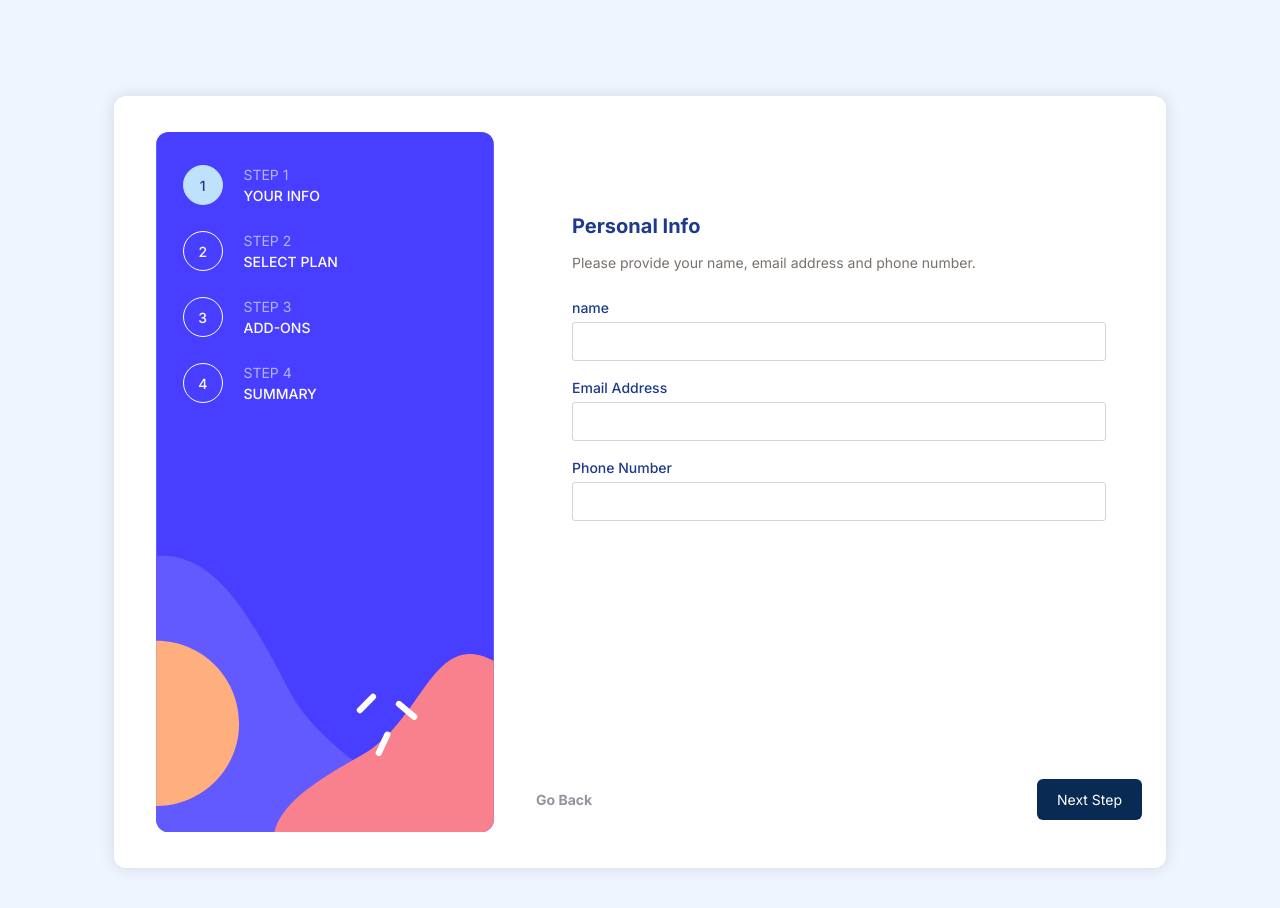
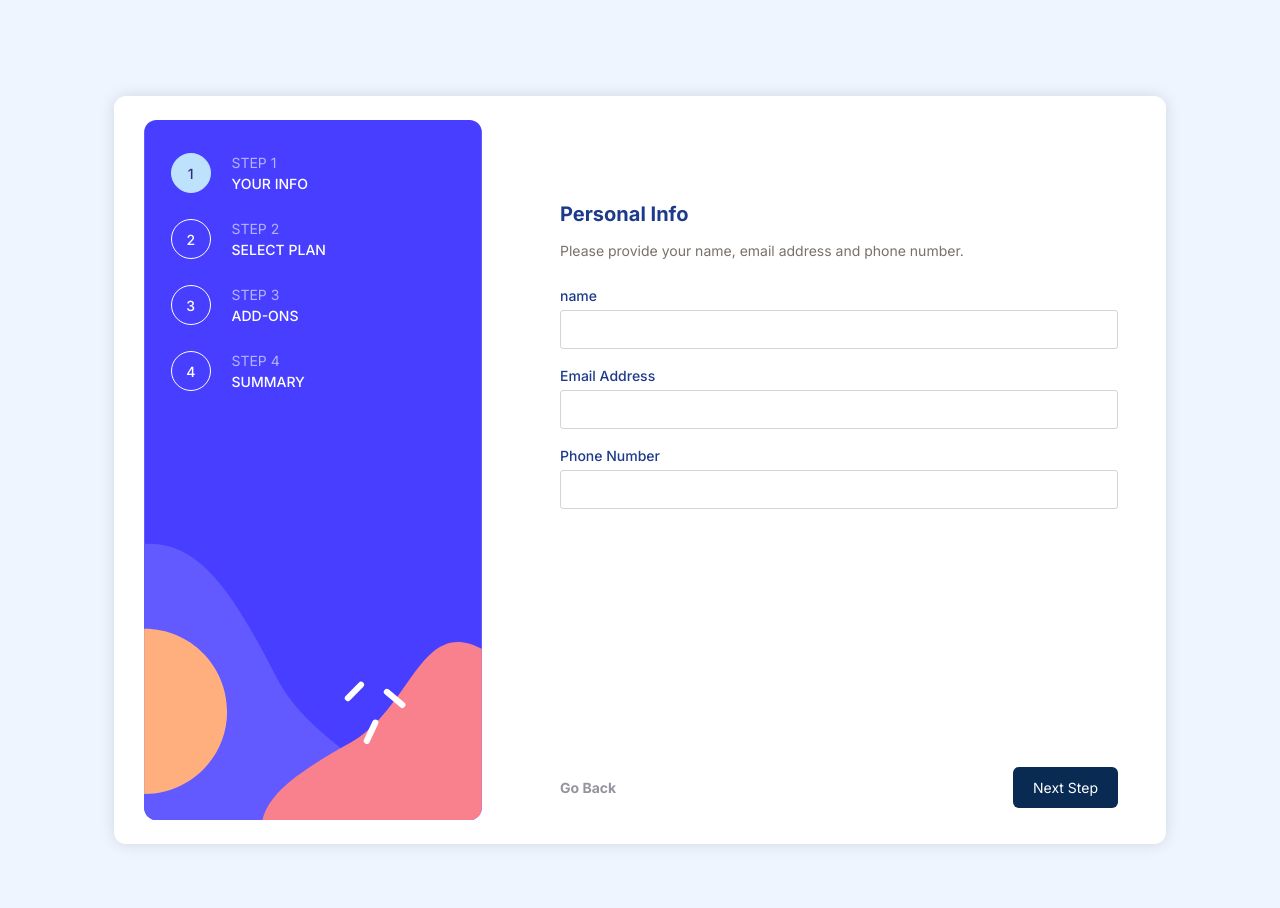
Before and after one commit to gm2870/react-stepper, a Next.js app: page / in a window 1280 px wide. Shown: the top 908 px of the page. Built offline with nearby package versions, Linux system fonts and the light colour scheme.

Commit message:
refacored stepper

```diff
--- a/app/globals.css
+++ b/app/globals.css
@@ -55,3 +55,10 @@ body {
   color: var(--gray);
   font-weight: 700;
 }
+
+.card {
+  background-color: var(--white);
+  border-radius: 12px;
+  overflow: hidden;
+  box-shadow: 0 0 1rem rgba(0, 0, 0, 0.122);
+}
--- a/app/page.tsx
+++ b/app/page.tsx
@@ -1,24 +1,9 @@
-'use client';
-
 import Stepper from '@/components/Stepper/Stepper';
-import Card from '@/components/ui/Card/Card';
-import useIsMobile from '@/hooks/useIsMobile';
 
 export default function Home() {
-  const isMobile = useIsMobile();
   return (
     <main className="relative md:container flex min-h-screen flex-col items-center justify-between md:p-6 lg:py-24">
-      {!isMobile ? (
-        <div className="w-full hidden md:block">
-          <Card>
-            <Stepper isMobile={isMobile} />
-          </Card>
-        </div>
-      ) : (
-        <div className="w-full h-full block md:hidden">
-          <Stepper isMobile={isMobile} />
-        </div>
-      )}
+      <Stepper />
     </main>
   );
 }
--- a/components/Stepper/Buttons/Buttons.tsx
+++ b/components/Stepper/Buttons/Buttons.tsx
@@ -7,7 +7,7 @@ type ButtonsProps = {
 
 const Buttons = ({ next, previous }: ButtonsProps) => {
   return (
-    <div className="absolute md:relative bottom-0 w-full bg-white p-3 flex justify-between">
+    <div className="absolute md:relative bottom-0 w-full bg-white py-3 px-6 md:px-12 flex justify-between">
       <Button onClick={previous} color="gray">
         Go Back
       </Button>
--- a/components/Stepper/Step-two/Step-two.tsx
+++ b/components/Stepper/Step-two/Step-two.tsx
@@ -1,54 +1,67 @@
 import PlanCard from '@/components/ui/Plan-card/Plan-card';
 import PlanToggle from '@/components/ui/Plan-toggle/Plan-toggle';
 import { useState } from 'react';
+import { UseFormRegister } from 'react-hook-form';
 
 type PlanType = 'MONTHLY' | 'YEARLY';
+const plans = [
+  {
+    id: '_1',
+    price: 9,
+    icon: 'arcade',
+    title: 'Arcade',
+    type: 'MONTHLY',
+  },
+  {
+    id: '_2',
+    price: 12,
+    icon: 'advanced',
+    title: 'Advanced',
+    type: 'MONTHLY',
+  },
+  {
+    id: '_3',
+    price: 19,
+    icon: 'pro',
+    title: 'Pro',
+    type: 'MONTHLY',
+  },
+];
 const StepTwo = () => {
   const [planType, setPlanType] = useState<PlanType>('MONTHLY');
+
+  const [plan, setPlan] = useState<string>('_1');
+
   const toggleHandler = () => {
     setPlanType((prev) => {
       if (prev === 'MONTHLY') return 'YEARLY';
       return 'MONTHLY';
     });
   };
+
+  const changePlanHandler = (id: string) => {
+    setPlan(id);
+  };
+
   return (
     <div className="p-6 md:pt-20 md:px-12 h-full">
-      <div>
       <h1 className="text-blue-900 text-xl font-bold">Select your plan</h1>
       <p className="mt-3 mb-6 text-stone-500">
         You have the option of monthly or yearly plan.
       </p>
       <form className="flex my-2 w-full">
-          <div className="mr-2 w-full">
+        {plans.map((p) => (
+          <div key={p.id} className="mr-2 last-of-type:mr-0 w-full">
             <PlanCard
-              price={9}
-              title="Arcade"
-              icon="arcade"
+              changePlan={(id: string) => changePlanHandler(id)}
+              {...p}
+              selected={p.id === plan}
               type={planType}
-              selected={false}
             />
           </div>
-          <div className="mx-2 w-full">
-            <PlanCard
-              price={12}
-              title="Advanced"
-              icon="advanced"
-              type={planType}
-              selected={true}
-            />
-          </div>
-          <div className="ml-2 w-full">
-            <PlanCard
-              price={15}
-              title="Pro"
-              icon="pro"
-              type={planType}
-              selected={false}
-            />
-          </div>
+        ))}
       </form>
       <PlanToggle toggleHandler={toggleHandler} type={planType} />
-      </div>
     </div>
   );
 };
--- a/components/Stepper/Stepper.tsx
+++ b/components/Stepper/Stepper.tsx
@@ -1,7 +1,6 @@
 'use client';
 import { useState } from 'react';
 import Sidebar from './Sidebar/Sidebar';
-import Card from '../ui/Card/Card';
 import StepTwo from './Step-two/Step-two';
 import StepThree from './Step-three/Step-three';
 import StepFour from './Step-four/Step-four';
@@ -10,12 +9,40 @@ import StepOne from './Step-one/Step-one';
 import { yupResolver } from '@hookform/resolvers/yup';
 import { useForm } from 'react-hook-form';
 import * as Yup from 'yup';
+import useIsMobile from '@/hooks/useIsMobile';
 
-const Stepper = ({ isMobile }: { isMobile: boolean }) => {
+const Stepper = () => {
+  const [data, setData] = useState({
+    personalInfo: {
+      name: '',
+      email: '',
+      phone: '',
+    },
+    plan: {
+      id: '',
+      type: 'MONTHLY',
+    },
+  });
   const [step, setStep] = useState(1);
+
   const changeStepHandler = async (step: number) => {
     const isValid = await trigger(['name', 'email', 'phone']);
     if (!isValid) return;
+    switch (step) {
+      case 2:
+        const personalInfo = watch();
+        setData((prev) => ({
+          ...prev,
+          personalInfo,
+        }));
+        break;
+      case 3:
+        // update plan of data
+        break;
+
+      default:
+        break;
+    }
     if (step > 4 || step < 1) {
       return;
     }
@@ -36,6 +63,7 @@ const Stepper = ({ isMobile }: { isMobile: boolean }) => {
     trigger,
     getFieldState,
     formState: { errors },
+    watch,
   } = useForm({
     resolver: yupResolver(validationSchema),
     reValidateMode: 'onChange',
@@ -59,31 +87,24 @@ const Stepper = ({ isMobile }: { isMobile: boolean }) => {
     default:
       break;
   }
+  const isMobile = useIsMobile();
+  return (
+    <div className={`${!isMobile ? 'card' : ''} w-full md:flex h-full`}>
+      <Sidebar step={step} changeStep={changeStepHandler} />
 
-  return (
-    <div className="md:flex h-full">
-      <Sidebar step={step} changeStep={changeStepHandler} />
-      {!isMobile ? (
-        <>
-          <div className="flex flex-col justify-between w-full md:py-6">
+      <div className="w-full flex flex-col justify-between md:py-6">
+        <div
+          className={`${
+            isMobile ? 'card' : ''
+          } relative z-20 -mt-24 md:mt-0 mx-4 md:mx-0`}
+        >
           {activeStep}
+        </div>
         <Buttons
           next={() => changeStepHandler(step + 1)}
           previous={() => changeStepHandler(step - 1)}
         />
       </div>
-        </>
-      ) : (
-        <>
-          <div className="flex flex-col h-full justify-between relative z-20 -mt-24 mx-4 md:hidden">
-            <Card>{activeStep}</Card>
-          </div>
-          <Buttons
-            next={() => changeStepHandler(step + 1)}
-            previous={() => changeStepHandler(step - 1)}
-          />
-        </>
-      )}
     </div>
   );
 };
--- a/components/ui/Card/Card.tsx
+++ /dev/null
@@ -1,11 +0,0 @@
-import { PropsWithChildren } from 'react';
-
-const Card = ({ children }: PropsWithChildren) => {
-  return (
-    <div className="w-full bg-[white] shadow-[0_0_1rem_rgba(0,0,0,0.122)] rounded-xl md:p-3">
-      {children}
-    </div>
-  );
-};
-
-export default Card;
--- a/components/ui/Input/Input.tsx
+++ b/components/ui/Input/Input.tsx
@@ -18,8 +18,10 @@ const Input = ({ label, control, state }: InputProps) => {
         required
         {...control}
         className={`${
-          state?.invalid ? 'border-red-600' : 'outline-blue-900'
-        } w-full rounded-[3px] outline-1 border p-2 border-stone-300`}
+          state?.invalid
+            ? 'border-red-600 border-red-600'
+            : 'outline-blue-900 border-stone-300'
+        } w-full focus:outline-blue-900 rounded-[3px] outline-1 border p-2`}
         type="text"
       />
     </>
--- a/components/ui/Plan-card/Plan-card.tsx
+++ b/components/ui/Plan-card/Plan-card.tsx
@@ -1,16 +1,28 @@
 import Image from 'next/image';
+import { MouseEventHandler } from 'react';
 
 type PlanCardProps = {
+  id: string;
   price: number;
   icon: string;
   title: string;
-  type: 'MONTHLY' | 'YEARLY';
+  type: string;
   selected: boolean;
+  changePlan: (id: string) => void;
 };
-const PlanCard = ({ price, icon, title, type, selected }: PlanCardProps) => {
+const PlanCard = ({
+  id,
+  price,
+  icon,
+  title,
+  type,
+  selected,
+  changePlan,
+}: PlanCardProps) => {
   const planType = type === 'MONTHLY' ? 'mo' : 'yr';
   return (
     <div
+      onClick={() => changePlan(id)}
       className={`${
         selected ? 'border-blue-900 bg-blue-50' : 'border-stone-300'
       } flex w-full cursor-pointer flex-col justify-between violet-900 border p-4 min-h-[150px] rounded-md`}
```
Lines whose indentation alone changed are shown as unchanged.
